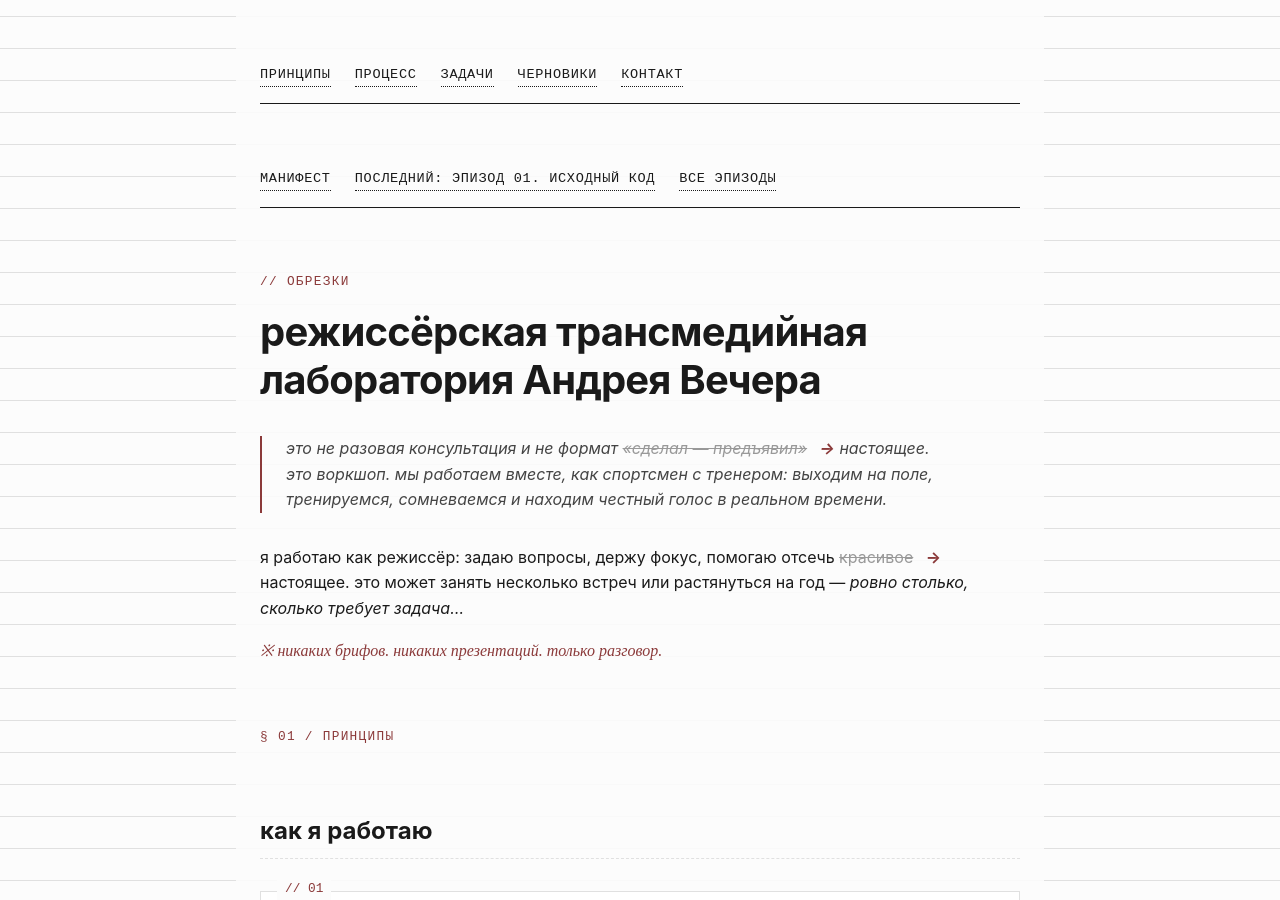
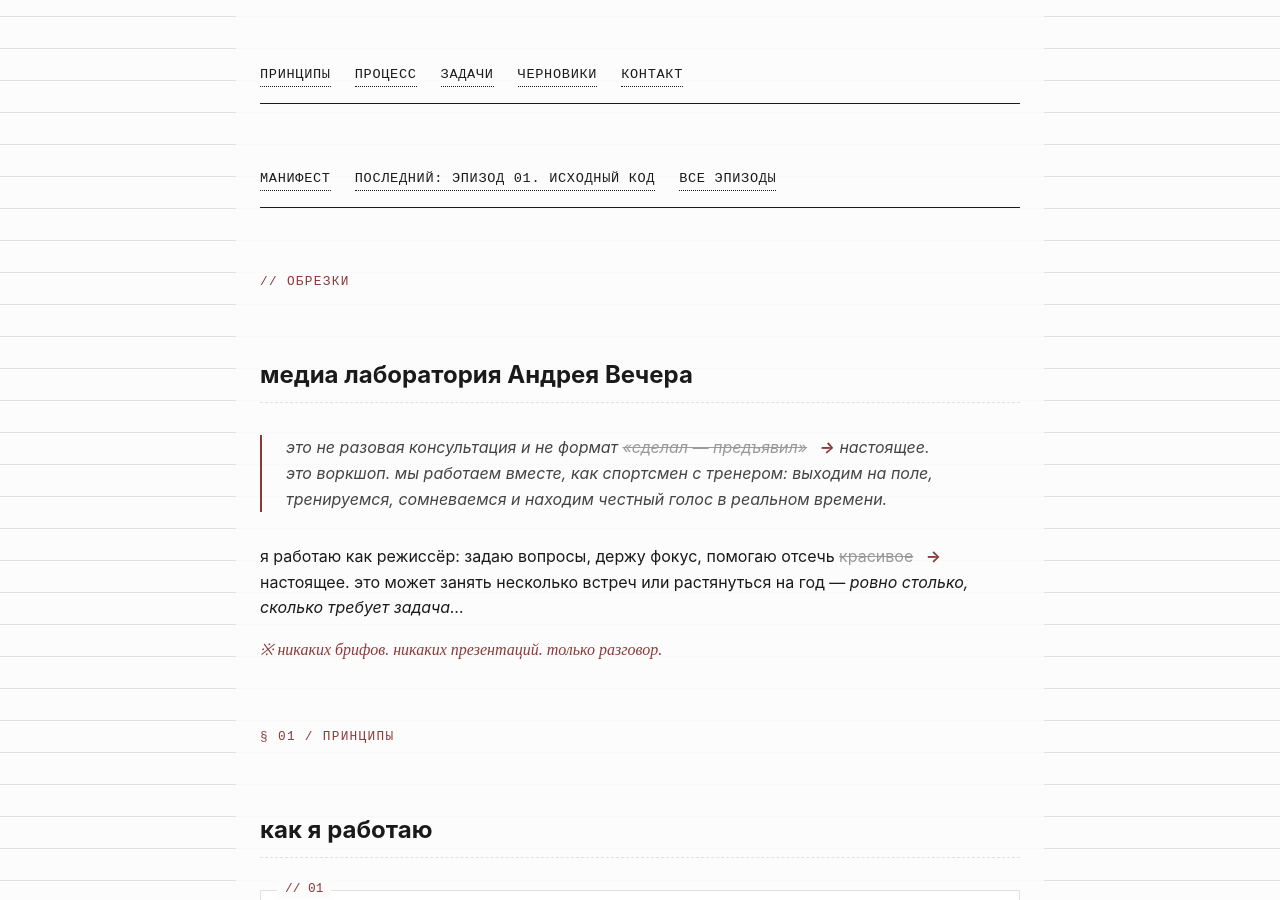
Before and after one commit to avecher/lab, a Jekyll site: the page built from index.md, in a window 1280 px wide and 900 px high. Built offline with Jekyll 4.4.1, drawn with Linux system fonts in a browser that asks for light colours.

Commit message:
Update index.md

```diff
--- a/index.md
+++ b/index.md
@@ -5,7 +5,7 @@ title: ОБРеЗКи
 
 <span class="meta-label">// ОБРеЗКи</span>
 
-# режиссёрская трансмедийная лаборатория Андрея Вечера
+## медиа лаборатория Андрея Вечера
 
 > это не разовая консультация и не формат <span class="strikethrough">«сделал — предъявил»</span> <span class="arrow-link">→</span> настоящее.<br>
 > это воркшоп. мы работаем вместе, как спортсмен с тренером: выходим на поле, тренируемся, сомневаемся и находим честный голос в реальном времени.
```
